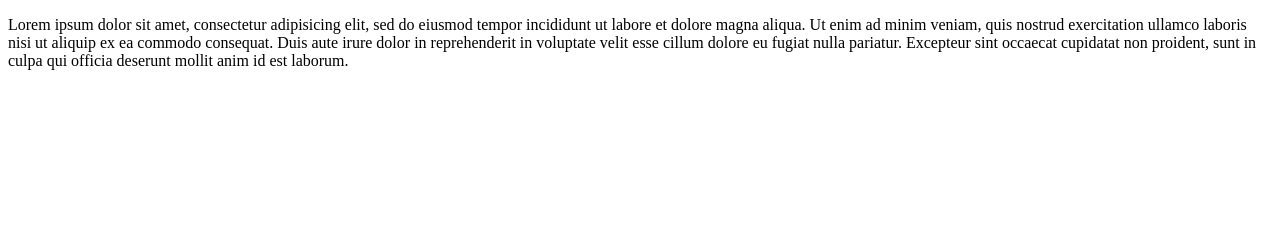
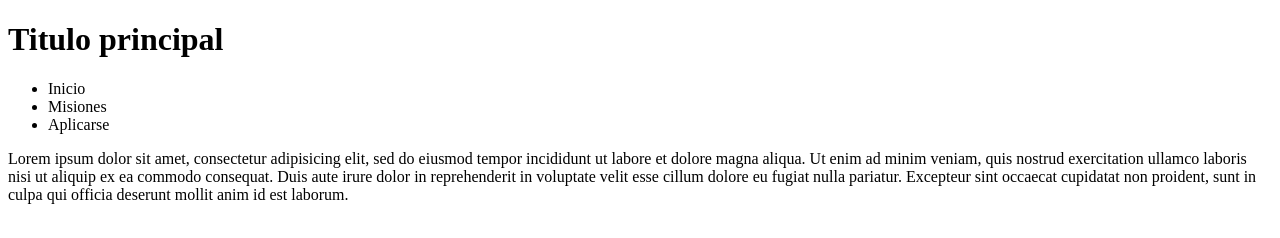
Before and after one commit to jemcEnd/avengersTD, a plain HTML site: page index.html in a window 1280 px wide. Drawn offline with Linux system fonts and the light colour scheme.

Commit message:
Agregamos un encabezado de muestra a la pagina

```diff
--- a/index.html
+++ b/index.html
@@ -5,6 +5,14 @@
     <title>Página para heroes de marvel</title>
   </head>
   <body>
+    <h1>Titulo principal</h1>
+    <header>
+      <ul>
+        <li>Inicio</li>
+        <li>Misiones</li>
+        <li>Aplicarse</li>
+      </ul>
+    </header>
     <p>Lorem ipsum dolor sit amet, consectetur adipisicing elit, sed do eiusmod tempor incididunt ut labore et dolore magna aliqua. Ut enim ad minim veniam, quis nostrud exercitation ullamco laboris nisi ut aliquip ex ea commodo consequat. Duis aute irure dolor in reprehenderit in voluptate velit esse cillum dolore eu fugiat nulla pariatur. Excepteur sint occaecat cupidatat non proident, sunt in culpa qui officia deserunt mollit anim id est laborum.</p>
   </body>
 </html>
```
